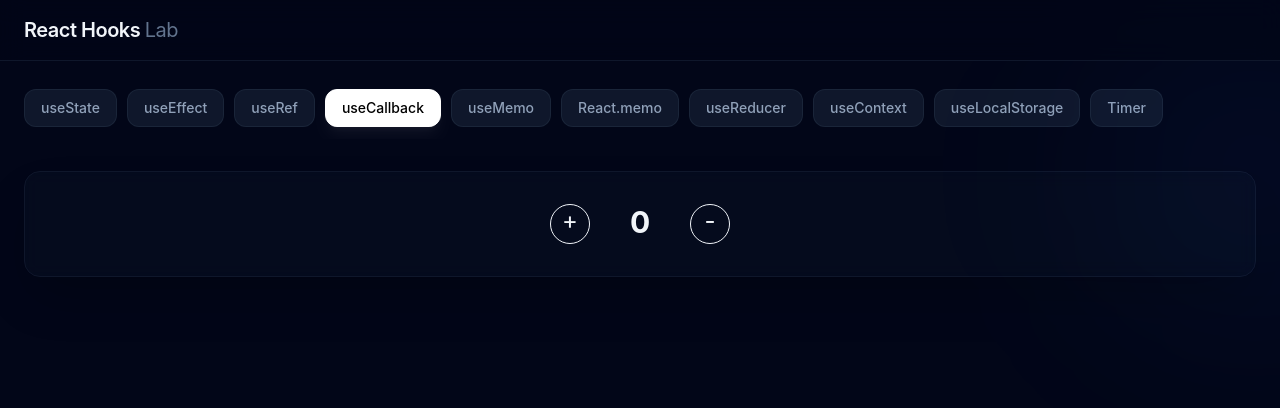
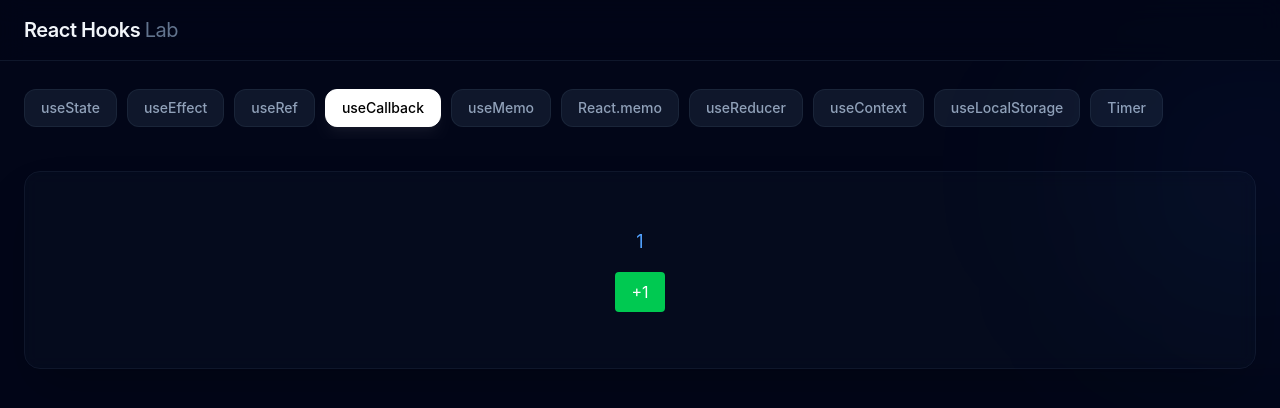
Before and after one commit to Roma-723/task7, a React (Vite) app: page /use-callback in a window 1280 px wide. Shown: the top 408 px of the page. Built offline with nearby package versions, Linux system fonts and the light colour scheme.

Commit message:
firsName

```diff
--- a/src/components/UseCallbackExample.tsx
+++ b/src/components/UseCallbackExample.tsx
@@ -1,21 +1,25 @@
 import { useCallback, useState } from "react"
 
 const UseCallbackExample = () => {
-  const [state, setState] = useState(0)
+  const [state, setState] = useState(1)
 
-  const increament = useCallback(() => {
-    setState(state + 1)
-  }, [state])
-  const decreament = useCallback(() => {
-    setState(state - 1)
-  }, [state])
+  const loop = useCallback((limit: number) => {
+    let result = ""
+    for (let i = 1; i <= limit; i++) {
+      result += i * i + " "
+    }
+    return result
+  }, [])
+
   return (
-    <div className="flex justify-center">
-      <div className="flex gap-10 ">
-        <p className="text-2xl cursor-pointer w-10 h-10 border items-center text-center rounded-[50%] " onClick={() => increament()}>+</p>
-        <p className="text-3xl font-bold">{state}</p>
-        <p className="text-2xl border w-10 h-10 items-center text-center rounded-[50%] cursor-pointer" onClick={() => decreament()}>-</p>
-      </div>
+    <div className="flex flex-col items-center gap-4 p-6">
+      <p className="text-lg text-blue-400">{loop(state)}</p>
+      <button
+        onClick={() => setState(prev => prev + 1)}
+        className="px-4 py-2 bg-green-500 text-white rounded"
+      >
+        +1
+      </button>
     </div>
   )
 }
```
